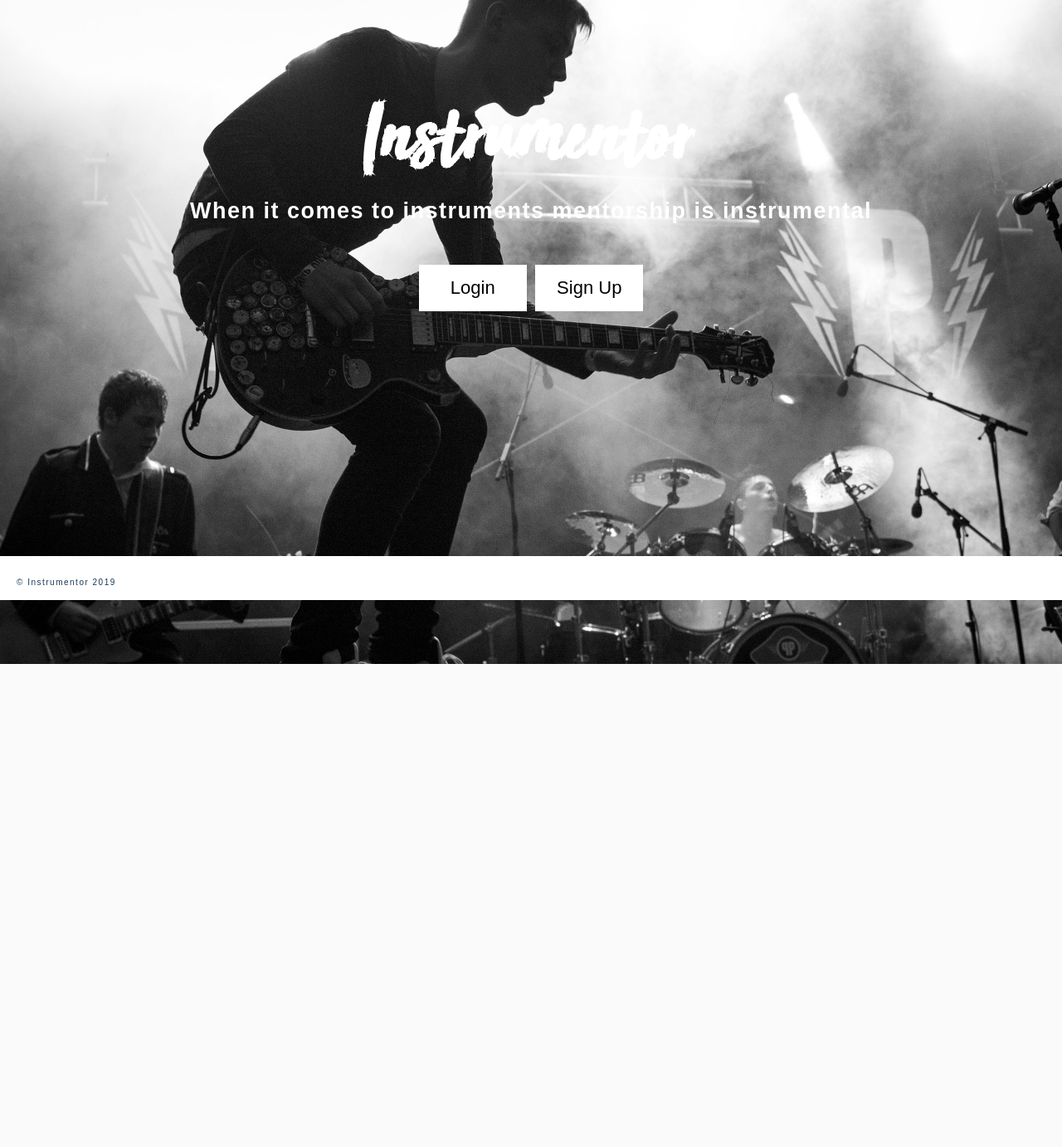
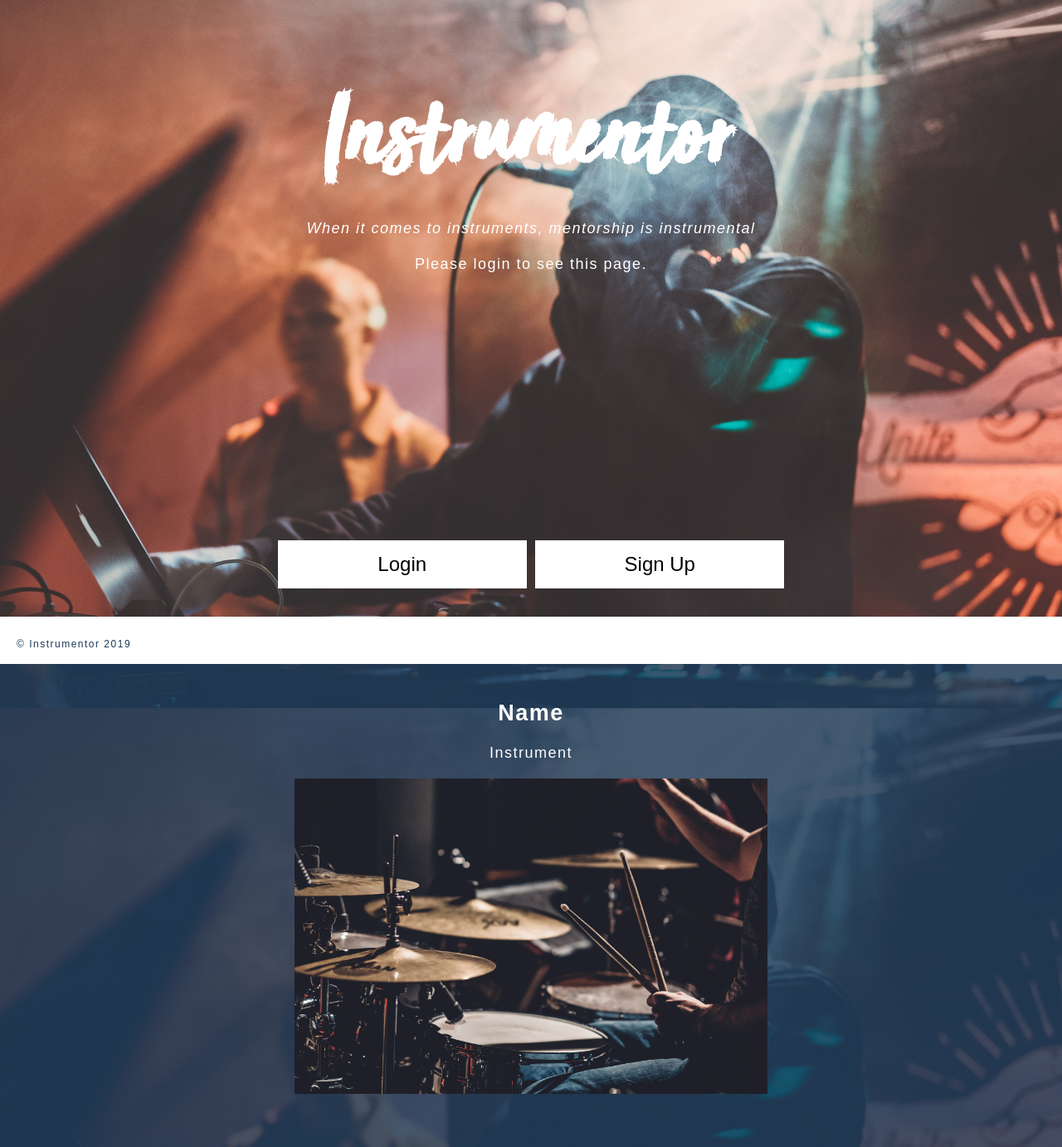
Before and after one commit to ICBNZ/musicapp, a Django app: page /accounts/login/?next=/home/ in a window 1280 px wide. Shown: the whole page at 83% size. Before the commit the page ends 800 px from the top, so only its background shows below. Run offline with Django 3.2, Linux system fonts and the light colour scheme.

Commit message:
upload2
added login redirect in settings, added login form inside modal, changed styling, trialing images, removed accidental second instrument key in models,  next to connect tutor/student searches for home page based on who has logged in

```diff
--- a/musicapp_project3/home/models.py
+++ b/musicapp_project3/home/models.py
@@ -29,7 +29,6 @@ class Student(models.Model):
     profile_pic = models.ImageField(upload_to="images/", default="concert.jpg") # pip3 install pillow
     extra_pic = models.ImageField(upload_to="images/", default="concert.jpg")
     name = models.CharField(max_length=150)
-    instrument = models.CharField(max_length=150)
     about = models.TextField()
     instrument_req = models.BooleanField()
     instrument = models.ForeignKey('Instrument', on_delete=models.SET_NULL, null=True)
--- a/musicapp_project3/home/templates/base.html
+++ b/musicapp_project3/home/templates/base.html
@@ -1,67 +1,28 @@
 {% load static %}
 <html lang="en-US">
+<!-- HEAD -->
   <head>
     <meta charset="UTF-8">
     <title>Instrumentor</title>
     {% load static %}
       <link rel="stylesheet" id="style" href="{% static 'style.css' %}" type="text/css" media="all">
   </head>
-
+     <!-- BODY -->
       <body id="background_1">
         <header>
-          <!-- MAIN HEADER -->
+          <!-- MAIN TITLE -->
               <h1>Instrumentor</h1>
-            <h2>When it comes to instruments mentorship is instrumental</h2>
-
-              <!-- Main Buttons -->
-            <div class="btn-group">
-              <button class="button1">Login</button>
-              <button class="button1">Sign Up</button>
-             </div>
-        </header>
-
-      <!-- Modal 1 -->
-    <section id="modal" class="containerm">
-      <!-- Close button -->
-      <span id="close" class="close">&times;</span>
-
-      <!-- Modal 1 Content -->
-      <!-- LOGIN -->
-      <form id="loginform" action="employee.html" onsubmit="return validateForm()" method="post">
-          <label for="username"><b>Username</b></label><br>
-          <p><input id="username" type="text" name="username"><br></p>
-          <label for="password"><b>Password</b></label><br>
-          <p><input id="password" type="password" name="password"><br></p>
-          <button type="submit">Login</button>
-              <!-- Add csrf tokens -->
-      </form>
-    </section>
-
-    <!-- Modal 2 -->
-     <!-- SIGN UP -->
-    <section id="modal" class="containerm">
-        <!-- Close button -->
-        <span id="close" class="close">&times;</span>
-       <!-- Modal 2 Content - New User Form -->
-    </section>
+              <br>
+              <i><p>When it comes to instruments, mentorship is instrumental</p></i>
+              {% block content %}
+              {% endblock %}
 
 
-        <!-- Modal 3 optional -->
-    <section id="modal" class="containerm">
-       <!-- Close button -->
-        <span id="close" class="close" title="Close">&times;</span>
-        <!--    Modal 3 Content -->
-    </section>
 
+    <!--FOOTER -->
     <footer>
-      <div id="footer2">
        <p>&copy; Instrumentor 2019</p>
-      </div>
     </footer>
-
-        </div>
-      </div>
-    </div>
 
     <!-- Javascript  -->
   <script src="{% static 'javascript.js' %}"></script>
--- a/musicapp_project3/home/templates/home/tutors.html
+++ b/musicapp_project3/home/templates/home/tutors.html
@@ -1,7 +1,6 @@
 {% extends "base.html" %}
 
 <h4> All Tutors </h4>
-
 
 {# loop through all tutors #}
 {% for tutors in tutors.all %}
@@ -9,7 +8,6 @@
 {# show all tutors names and profile pic #}
 
   <div class="flex-container">
-
       <div class="card-shadow">
         <img class="back-card" preserveAspectRatio="xMidYMid slice" src="{{ tutors.profile_pic.url }}">
         <div class="card-body">
@@ -21,4 +19,7 @@
     </div>
   </div>
 
+
+</section>
+
 {% endfor %}
--- a/musicapp_project3/home/urls.py
+++ b/musicapp_project3/home/urls.py
@@ -6,6 +6,18 @@ from . import views
 # path: url, views file.profile function
 urlpatterns = [
     path('', views.home, name='home'),
-    path('tutors', views.tutors, name="tutors"),
+    path('home', views.home, name='home'),
+    path('tutors/', views.tutors, name='tutors'),
+    path('students/', views.students, name = 'students'),
+
+
+
+
+
+    #path('tutors', views.tutors, name="tutors"),
+    #path('students', views.tutors, name="students"),
+    #path('tutor/<int:pk>', views.tutors, name='tour_detail'),
+    #path('student/<int:id>', views.agent_account, name='agent_account'),
+
 
 ]
--- a/musicapp_project3/musicapp/settings.py
+++ b/musicapp_project3/musicapp/settings.py
@@ -121,7 +121,11 @@ STATIC_URL = '/static/'
 STATICFILES_DIRS = [
     os.path.join(BASE_DIR, 'static')
 ]
+
 # Additional locations of static files
 #STATICFILES_DIRS = '/home/static',
 MEDIA_URL = '/media/'
 MEDIA_ROOT = BASE_DIR
+
+# Redirect to home URL after login (Default redirects to /accounts/profile/)
+LOGIN_REDIRECT_URL ='/home/'
--- a/musicapp_project3/static/javascript.js
+++ b/musicapp_project3/static/javascript.js
@@ -16,6 +16,7 @@ window.onclick = function(event) {
         b[i].style.visibility = "";
     }
   }
+  // if open button clicked
   if (event.target == btn[0] ) {
       m[0].style.display='block';
       hideB();
@@ -28,6 +29,7 @@ window.onclick = function(event) {
       m[2].style.display='block';
       hideB();
     }
+  // if close button clicked
   if (event.target == c[0] ) {
       m[0].style.display='none';
       showB();
@@ -40,18 +42,6 @@ window.onclick = function(event) {
       m[2].style.display='none';
       showB();
     }
-  if (event.target == m[0] ) {
-      m[0].style.display='none';
-      showB();
-    }
-  if (event.target == m[1] ) {
-      m[1].style.display='none';
-      showB();
-    }
-  if (event.target == m[2] ) {
-      m[2].style.display='none';
-      showB();
-    }
 
 }
 
@@ -59,7 +49,7 @@ window.onclick = function(event) {
 var loginform = document.getElementById("loginform");
 // Focus
 loginform.addEventListener("focus", function( event ) {
-  event.target.style.background = "";
+  event.target.style.background = "grey";
 }, true);
 
 // Blur
--- a/musicapp_project3/static/style.css
+++ b/musicapp_project3/static/style.css
@@ -19,46 +40,76 @@ body{
  background-attachment: fixed;
  background-size: cover;
 }
-/* ***** BACKGROUNDS
-/* base background */
+body h1{
+ margin: 0;
+ font-size: 10vw;
+ padding: 150px 10px 20px 0;
+ line-height: 50px;
+ font-family: 'Sun Valley';
+ text-align: center;
+ color: white;
+ }
+/********** BACKGROUNDS */
+/* base.html background */
 #background_1{
  background-size: 100%;
- background-image: url(images/live.jpg);
+ background-image: url(images/concert2.jpg);
  background-repeat:no-repeat;
  background-position: top;
  background-attachment: fixed;
  background-size: cover;
 }
-/* Profile cards */
+
+/****** PROFILE CARDS   */
 .card-shadow{
  color: grey;
+ width: 200;
 }
 .back-card{
  color: white;
- width: 100%;
+ width: 10%;
  height: 220;
 }
 .card-body{
+  width: 50%;
 }
 .card-text{
 }
-/*div class="d-flex justify-content-between align-items-center">
 
-/********** BUTTONS
+/***** MODALS           */
+/* Close Modal Button */
+.close {
+    position: absolute;
+    right: 40px;
+    top: 40px;
+    color: #000;
+    font-size: 4em;
+    font-weight: bold;
+}
+.close:hover,
+.close:focus {
+    color: white;
+    cursor: pointer;
+}
+
+/************** BUTTONS */
+/* Main Buttons */
 /* Main Buttons */
 .btn-group{
-  margin: 50px 0 10px 0;
+  margin-top:300px;
+  width: 100%;
+  display:inline-block;
   text-align: center;
 }
 .btn-group button {
     background-color: #FFFFFF;
-    width: 130px;
     color: black;
-    padding: 15px;
+    padding: 15px 25px;
     cursor: pointer;
+    width: 300px;
     border: none;
     text-align: center;
-    font-size:22px;
+    font-size: 24px;
     margin: 2px;
 }
 .btn-group button:not(:last-child) {
@@ -123,24 +169,16 @@ a:hover{
  margin:auto;
  overflow:hidden;
 }
-/* Header  */
+
+/************** HEADERS   */
+.header {width:95%;}
 header {
  min-height:670px;
  text-align:center;
  color: white;
  margin:0;
+ padding-bottom: 50px;
 }
-body h1{
- margin: 0;
- font-size: 8vw;
- padding: 150px 10px 20px 0;
- line-height: 50px;
- font-family: 'Sun Valley';
- text-align: center;
- color: white;
- }
-}
-
 header h2{
  font-size: 1em;
  font-family: 'Sun Valley';
@@ -239,7 +280,50 @@ nav:hover{
 #sidebar img:hover{
 opacity: 0.8;
 }
-/* image boxes */
+
+/******          FORM *****/
+form{
+  padding: 20px;
+  margin: auto;
+  border: none;
+  position:relative;
+  width:50%;
+  height: 60%;
+  overflow:scroll;
+}
+label{
+  padding: 20px;
+  margin: 60px 10px 10px 10px;
+  font-size: 20px;
+}
+label:after {
+  content: " ";
+}
+input[type=text], [type=email], [type=password], select {
+    width: 70%;
+    padding: 8px 40px 0 0 ;
+    margin: 10px 30px 10px 30px ;
+    display: inline-block;
+    border: 1px solid #ccc;
+    border-radius: 4px;
+    box-sizing: border-box;
+    text-align: left;
+}
+input[type=submit]{
+  color: white;
+  text-align: center;
+  margin: auto;
+  padding:20px;
+}
+
+/*** BOXES */
+.content2{
+  padding: 5% 0 5% 0;
+  font-size: 18px;
+  color:white;
+  text-align: center;
+  background-color:rgba(26, 57, 88, 0.8);
+}
 .boxes h3{
  color: #1A3958;text-align: center;
 }
@@ -270,58 +351,37 @@ opacity: 0.8;
 .boxes #box3 img{
    height:380px;
 }
-
 .flex-container{
  display: flex;
  flex-flow: row wrap;
 }
 
-/* FOOTER */
+/****    FOOTER */
 footer {
+ padding: 0 10px 0 10px;
  background-color: white;
- width:100%;
- margin:auto;
+ position:fixed;
+ bottom: 0;
+ margin: auto;
+ width: 100%;
+ text-align: left;
+ font-size: 4px;
+ line-height: 1.4;
  overflow:hidden;
-}
-footer img{
- padding: 50px 50px 0px 0;
- height:60px;
- float:right;
- border-color: #1A3958;
-}
-.footersm{
- display:none;
-}
-footer img:hover{
-opacity: 0.6;
-}
-#footer2{
- font-size: 10px;
- line-height: 3px;
- float:left;
  padding: 20px 0 10px 20px;
  color:#1A3958;
- text-align:left;
-}
-small{
- color:rgba(26, 57, 88, 0.4);
+ font-size: 12px;
+ line-height: 3px;
 }
 
-/* MEDIA QUERIES - Medium */
+/******** MEDIA QUERIES - Medium ************************/
 @media screen and (max-width: 1000px) {
+
  /* Nav */
  .containernav{position:static;}
  nav li, a{font-size: 1em;}
  div.dropbtn {font-size: 1em;}
- /* Side Bar */
- #sidebar{top: 55px;}
- #sidebar img{
-   display: inline-block;
-   width:70%;
-   height:70%;}
- /*  Boxes  */
- section.boxes #box img{
-   height:350px;}
+
  /* Section body */
  body h2{font-size: 1.1em; padding: 0 0 10px 20px; text-align: center;}
  body h3{font-size: 1em; padding: 0 5px 0 5px; text-align: center;}
--- a/musicapp_project3/templates/registration/login.html
+++ b/musicapp_project3/templates/registration/login.html
@@ -1,5 +1,5 @@
 {% extends "base.html" %}
-
+{% load static %}
 {% block content %}
 
 {% if form.errors %}
@@ -15,26 +15,45 @@
   {% endif %}
 {% endif %}
 
+        <!--  LOGIN / SIGN UP BUTTONS  -->
+        <div class="btn-group">
+        <button class="button1">Login</button>
+        <button class="button1">Sign Up</button>
+        </div>
+        </header>
+
+        <!--  PROFILE BOXES      -->
+        <section class="content2">
+        <section class="boxes">
+        <span id="box"><h2>Name</h2>
+          <p>Instrument</p>
+          <a href="profile.html" alt="Profile"></a>
+          <img src="{% static 'images/drums.jpg' %}"/>
+        </span>
+        </section>
+        </section>
+
+    <!-- MODAL 1 - LOGIN -->
+    <section id="modal" class="containerm">
+    <!-- Close Modal button -->
+    <span id="close" class="close">&times;</span>
+
+        <!-- Modal 1 login form -->
         <form method="post" action="{% url 'login' %}">
         {% csrf_token %}
         <table>
-
         <tr>
         <td>{{ form.username.label_tag }}</td>
         <td>{{ form.username }}</td>
         </tr>
-
         <tr>
         <td>{{ form.password.label_tag }}</td>
         <td>{{ form.password }}</td>
         </tr>
         </table>
-
         <input type="submit" value="login" />
         <input type="hidden" name="next" value="{{ next }}" />
         </form>
-
-{# Assumes you setup the password_reset view in your URLconf #}
         <p><a href="{% url 'password_reset' %}">Lost password?</a></p>
-
+        </section>
 {% endblock %}
```
Also changed, not shown: other parts of musicapp_project3/static/style.css (+49 -53 lines), musicapp_project3/home/templates/home.html (+34 -6 lines), musicapp_project3/home/templates/home/students.html (added, +22 -0 lines), musicapp_project3/home/views.py (+23 -7 lines), musicapp_project3/db.sqlite3, musicapp_project3/static/images/concert2.jpg (added), 3 other files. Lines whose indentation alone changed are shown as unchanged.
